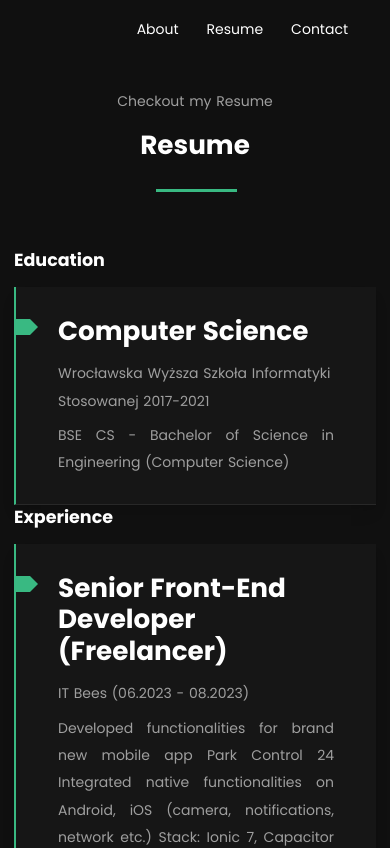
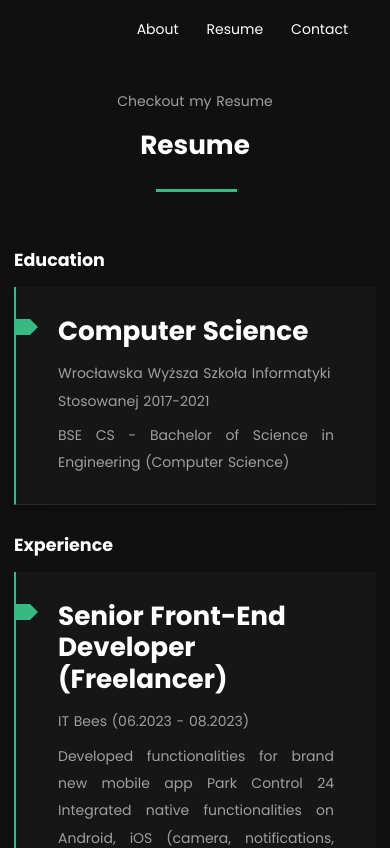
Before and after one commit to Ostromecky/portfolio, a Nuxt app: page /Resume in a window 390 px wide. Shown: the top 848 px of the page. Built offline with nearby package versions, Linux system fonts and the light colour scheme; a web font is replaced by a local one.

Commit message:
styles: Fix spacing in resume

```diff
--- a/pages/Resume.vue
+++ b/pages/Resume.vue
@@ -6,7 +6,7 @@
         :subtitle="'Checkout my Resume'"
       ></PageHeader>
     </section>
-    <section class="flex flex-col sm:flex-row my-8">
+    <section class="flex flex-col max-sm:gap-8 sm:flex-row my-8">
       <div class="px-4 sm:m-0 sm:basis-1/2">
         <ResumeList :title="'Education'" :items="educationList">
           <template #default="{ item }">
```
